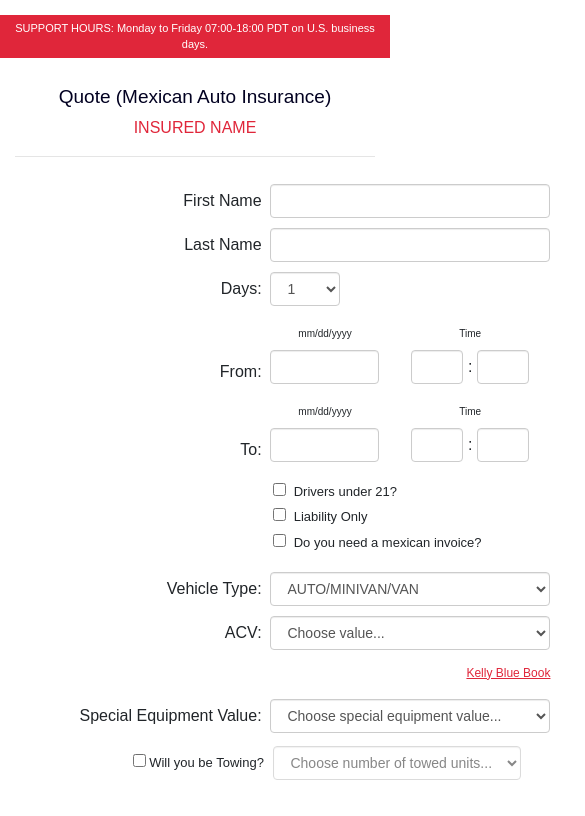
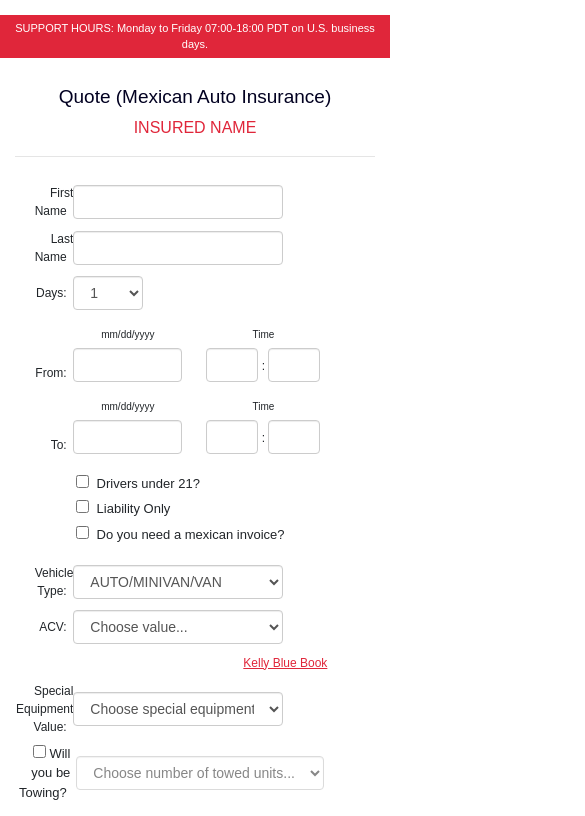
Before and after one commit to McPoe/dnis_chubb, a plain HTML site: page index.html in a window 390 px wide. Shown: the part 547-1363 px from the top of the page, 585 px wide, since content can reach past the window. Drawn offline with nearby package versions, Linux system fonts and the light colour scheme; grey boxes are pictures that could not be loaded.

Commit message:
Updates index
Responsive changes #2

```diff
--- a/index.html
+++ b/index.html
@@ -140,7 +140,7 @@
                     </td>
                 </div>
             </div>
-            <div class="col-12 show-on-mobile">
+            <div class="col-12 show-on-mobile" style="padding-left: 0px;">
                 <div style="display: flex; justify-content: center;">
                     <div style="float: left;">
                         <span style="vertical-align: middle;"><i class="fa fa-2x fa-phone" aria-hidden="true" style="color: #ce1127; padding:.8em .1em;"></i></span>
@@ -183,7 +183,7 @@
                                         <tbody>
                                             <tr>
                                                 <td align="center">
-                                                    <div align="center" style="width:600px">
+                                                    <div align="center" class="table400">
                                                         <table>
                                                             <tbody>
                                                                 <tr>
@@ -193,13 +193,13 @@
                                                                                 <tr>
                                                                                     <td align="right">First Name &nbsp;</td>
                                                                                     <td align="left">
-                                                                                        <input name="txt_Name" size="12" maxlength="50" value="" onblur="this.value=this.value.toUpperCase();" style="width:20em">
+                                                                                        <input name="txt_Name" size="12" maxlength="50" value="" onblur="this.value=this.value.toUpperCase();" style="width:20em" class="inputmob">
                                                                                     </td>
                                                                                 </tr>
                                                                                 <tr>
                                                                                     <td align="right">Last Name &nbsp;</td>
                                                                                     <td align="left">
-                                                                                        <input name="txt_LName" size="12" maxlength="50" value="" onblur="this.value=this.value.toUpperCase();" style="width:20em">
+                                                                                        <input name="txt_LName" size="12" maxlength="50" value="" onblur="this.value=this.value.toUpperCase();" style="width:20em" class="inputmob">
                                                                                     </td>
                                                                                 </tr>
                                                                                 <tr>
@@ -313,7 +313,7 @@
                                                                                     <td align="right">Vehicle Type: &nbsp;</td>
                                                                                     <td align="left">
                                                                                         <div class="select_5">
-                                                                                            <select name="vehicleTypeId" id="vehicleTypeId" style="width:20em;" onchange="setMinValue(this.options[this.selectedIndex].value);">
+                                                                                            <select name="vehicleTypeId" id="vehicleTypeId" style="width:20em;" class="inputmob" onchange="setMinValue(this.options[this.selectedIndex].value);">
                                                                                                 <option value="0">Choose vehicle ...</option>
                                                                                                 <option value="1" selected="">AUTO/MINIVAN/VAN</option>
                                                                                                 <option value="1" selected="">AUTO/MINIVAN/VAN</option><option value="1" selected="">AUTO/MINIVAN/VAN</option>
@@ -329,7 +329,7 @@
                                                                                 <tr>
                                                                                     <td align="right">ACV: &nbsp;</td>
                                                                                     <td align="left" id="vehicleValueTD">
-                                                                                        <select name="vehicleValue" id="vehicleValue" style="width:20em">
+                                                                                        <select name="vehicleValue" id="vehicleValue" style="width:20em" class="inputmob">
                                                                                             <option value="">Choose value...</option>
                                                                                             <option value="5000">$&nbsp;5000 USD</option>
                                                                                             <option value="6000">$&nbsp;6000 USD</option>
@@ -390,7 +390,7 @@
                                                                                             <tbody>
                                                                                                 <tr>
                                                                                                     <td>
-                                                                                                        <select name="specialEquipmentValue" id="specialEquipmentValue" style="width:20em">
+                                                                                                        <select name="specialEquipmentValue" id="specialEquipmentValue" style="width:20em" class="inputmob">
                                                                                                             <option value="">Choose special equipment value...</option>
                                                                                                             <option value="1000">$&nbsp;1000 USD</option>
                                                                                                             <option value="2000">$&nbsp;2000 USD</option>
@@ -616,6 +616,7 @@
             border-radius:4px;
             -webkit-box-shadow:inset 0 1px 1px rgba(0,0,0,.075)
         }
+
         tr.optquote > td{
             padding: 3px !important;
             font-size: 13px;
@@ -636,6 +637,7 @@
             visibility: hidden;
         }
 
+
         @media screen and (max-width: 600px){
         .show-on-mobile{
             display: block;
@@ -654,6 +656,23 @@
 
         .agentinfo{
             margin-top: 1em;
+        }
+
+        .table400{
+            width: 300px;
+
+        }
+
+        .marcotres td{
+            font-size: 12px;
+        }
+
+        .inputmob{
+            width: 15em !important;
+        }
+
+        .marcoinit{
+            margin: 0px;
         }
     }
 
```
